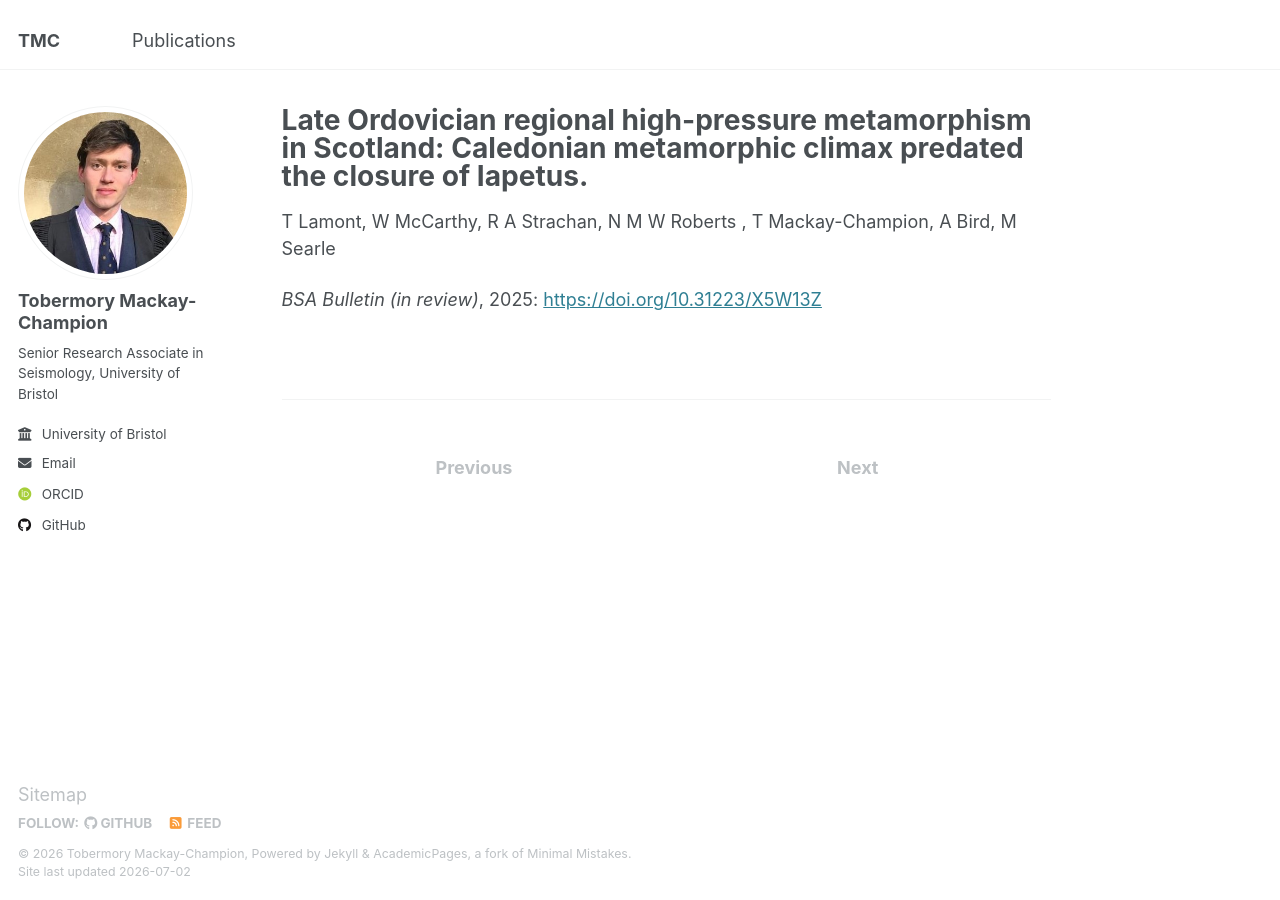
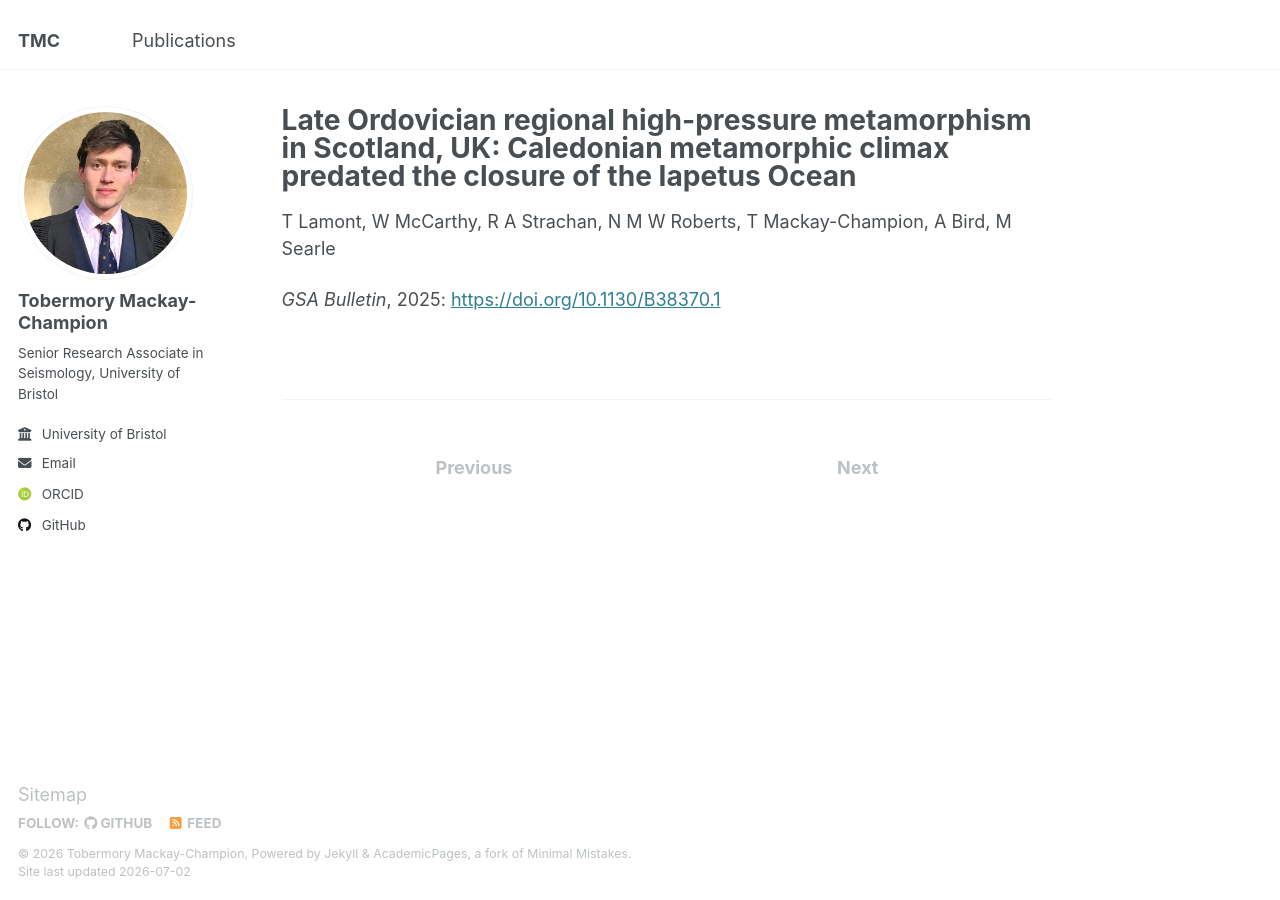
Before and after one commit to TMackay-Champion/TMackay-Champion.github.io, a Jekyll site: the page built from _publications/2025-Scotland.md, in a window 1280 px wide. Built offline with Jekyll 4.4.1, drawn with Linux system fonts in a browser that asks for light colours; some web fonts are replaced.

Commit message:
Update 2025-Scotland.md

```diff
--- a/_publications/2025-Scotland.md
+++ b/_publications/2025-Scotland.md
@@ -1,13 +1,12 @@
 ---
-title: "Late Ordovician regional high-pressure metamorphism in Scotland: Caledonian metamorphic climax predated the closure of Iapetus."
+title: "Late Ordovician regional high-pressure metamorphism in Scotland, UK: Caledonian metamorphic climax predated the closure of the Iapetus Ocean"
 collection: publications
-category: preprints
+category: manuscripts
 permalink: /publication/2025-Scotland
 excerpt: '------'
-date: 2025-03-03
-authors: 'T Lamont, W McCarthy, R A Strachan, N M W Roberts , T Mackay-Champion, A Bird, M Searle'
-venue: 'BSA Bulletin (in review)'
-paperurl: 'https://doi.org/10.31223/X5W13Z'
-pdfurl: 'http://CuBES-Zambia.github.io/files/2025-Scotland.pdf'
+date: 2025-09-22
+authors: 'T Lamont, W McCarthy, R A Strachan, N M W Roberts, T Mackay-Champion, A Bird, M Searle'
+venue: 'GSA Bulletin'
+paperurl: 'https://doi.org/10.1130/B38370.1'
 citation: '-----'
 ---
```
